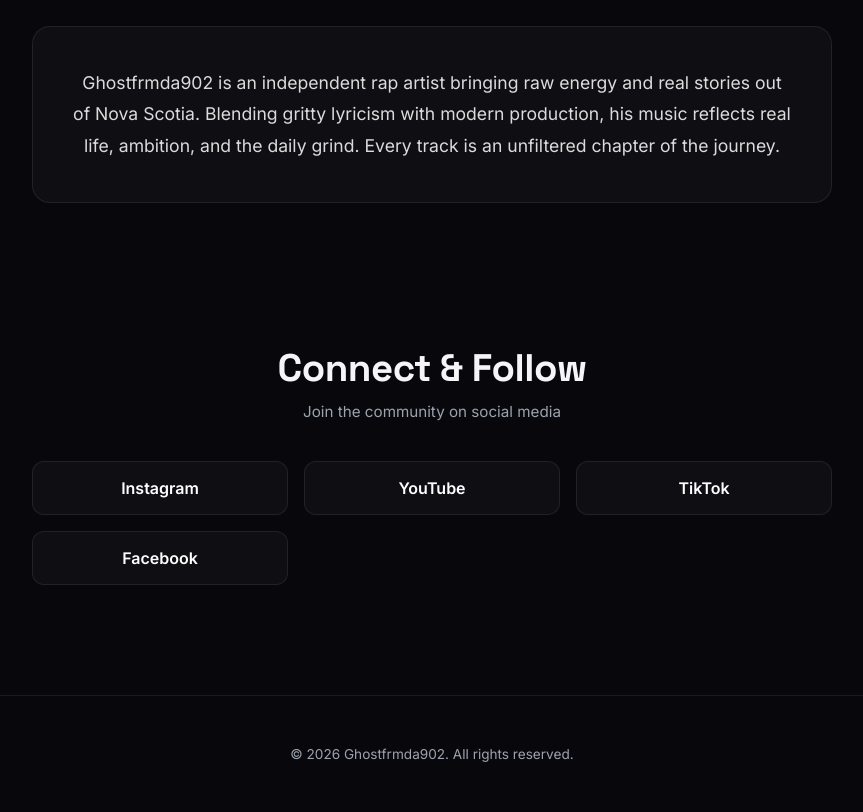
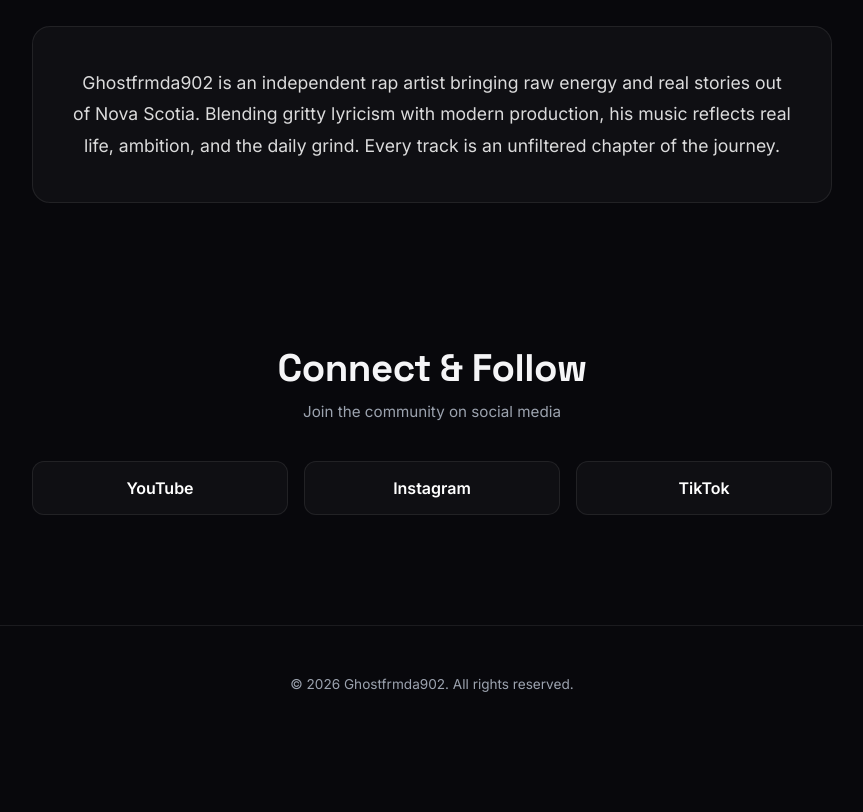
Before and after one commit to Yungghost902/yungghost902.github.io, a plain HTML site: page index.html in a window 1280 px wide. Shown: the part 2071-2883 px from the top of the page, without its empty margins (208-1071 px from the left). After the commit the page ends 2813 px from the top, so only its background shows below. Drawn offline with Linux system fonts and the light colour scheme.

Commit message:
Update index.html

```diff
--- a/index.html
+++ b/index.html
@@ -77,10 +77,9 @@
         <p class="section-sub">Join the community on social media</p>
     </div>
     <div class="social-grid">
-        <a href="https://www.instagram.com/yungghost902/" target="_blank" class="social-card">Instagram</a>
-        <a href="https://www.youtube.com/@yungghost902/featured" target="_blank" class="social-card">YouTube</a>
-        <a href="https://www.tiktok.com/@yungghost902" target="_blank" class="social-card">TikTok</a>
-        <a href="https://www.facebook.com/profile.php?id=61556772012271" target="_blank" class="social-card">Facebook</a>
+        <a href="https://youtube.com/@lghostfrmda902?si=TMfyxQO_mJ6dlVot" target="_blank" class="social-card">YouTube</a>
+        <a href="https://www.instagram.com/ghostfromda902/" target="_blank" class="social-card">Instagram</a>
+        <a href="https://www.tiktok.com/@ghostfromda902?_r=1&_t=ZS-996f57M4ZMK" target="_blank" class="social-card">TikTok</a>
     </div>
 </section>
 
```
